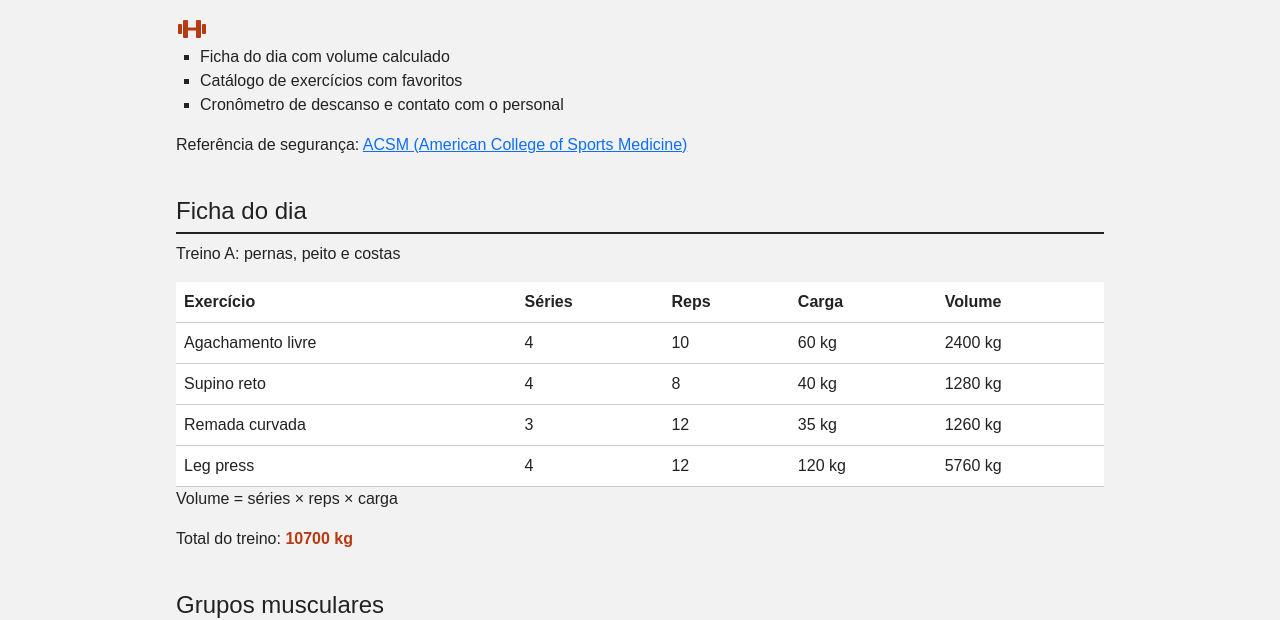
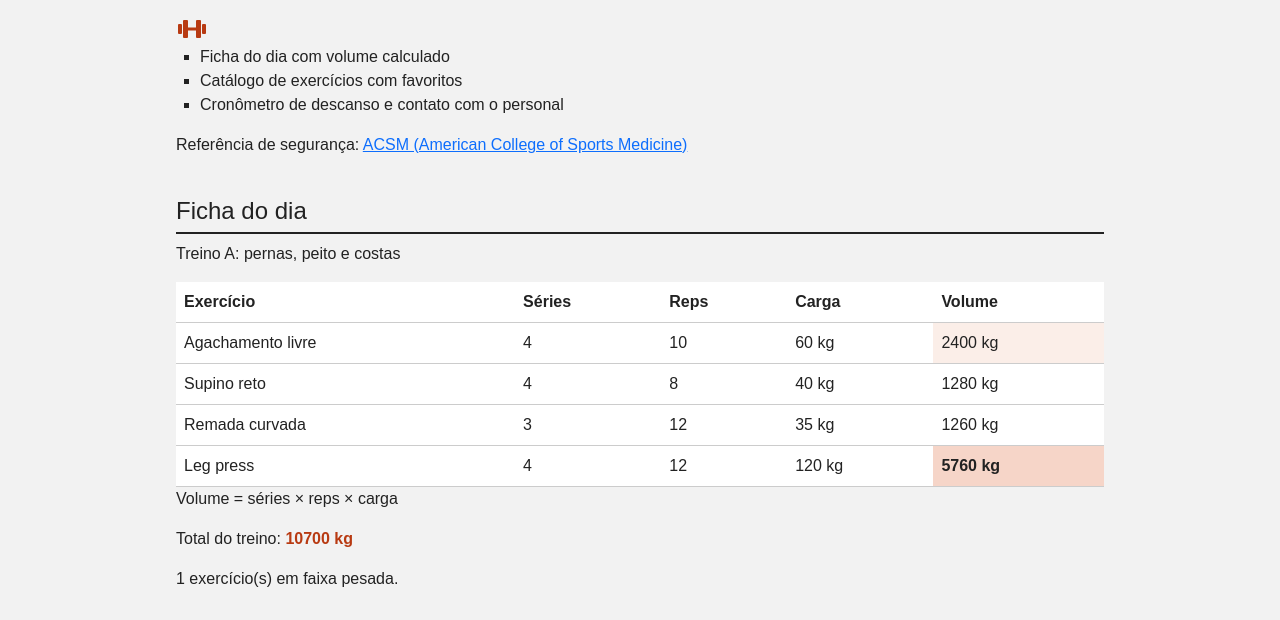
Before and after one commit to thiago536/projeto-integrador-frontend-thiago, a plain HTML site: page index.html in a window 1280 px wide. Shown: the part 192-812 px from the top of the page. Drawn offline with nearby package versions, Linux system fonts and the light colour scheme.

Commit message:
feat: calcula volume com map, filter e reduce e marca faixas com classList
Co-Authored-By: Claude Haiku 5.5 <noreply@anthropic.com>

```diff
--- a/css/style.css
+++ b/css/style.css
@@ -359,3 +359,13 @@ canvas {
     padding-left: 24px;
   }
 }
+
+/* Faixas de volume: o JavaScript escolhe a classe, o CSS decide a aparência */
+.faixa-pesado {
+  background-color: #f6d5c8;
+  font-weight: bold;
+}
+
+.faixa-medio {
+  background-color: #fbeee8;
+}
--- a/index.html
+++ b/index.html
@@ -70,6 +70,7 @@
       </table>
       <p>Volume = séries × reps × carga</p>
       <p class="total">Total do treino: <strong id="volume-total">–</strong></p>
+      <p id="resumo-ficha"></p>
     </section>
 
     <section>
--- a/js/script.js
+++ b/js/script.js
@@ -6,22 +6,49 @@ const treino = [
   { series: 4, reps: 12, carga: 120 }
 ];
 
+// Funções que calculam (não mexem na página e não alteram o array recebido)
+// Volume = séries x repetições x carga. multiplicador tem valor padrão 1
+function calcularVolume(exercicio, multiplicador = 1) {
+  return exercicio.series * exercicio.reps * exercicio.carga * multiplicador;
+}
+
+// Classifica o volume em três faixas e devolve o nome da classe CSS
+function classificarVolume(volume) {
+  if (volume >= 4000) {
+    return "pesado";
+  }
+  if (volume >= 2000) {
+    return "medio";
+  }
+  return "leve";
+}
+
+// Função que mexe na página: usa map, reduce e filter sobre a ficha
 function mostrarFicha() {
   const total = document.getElementById("volume-total");
+  const resumo = document.getElementById("resumo-ficha");
   if (!total) {
     return;
   }
 
   const celulas = document.getElementsByClassName("volume");
-  let soma = 0;
+  const volumes = treino.map(function (exercicio) {
+    return calcularVolume(exercicio);
+  });
+  const soma = volumes.reduce(function (acc, volume) {
+    return acc + volume;
+  }, 0);
+  const pesados = treino.filter(function (exercicio) {
+    return classificarVolume(calcularVolume(exercicio)) === "pesado";
+  });
 
-  for (let i = 0; i < treino.length; i++) {
-    const volume = treino[i].series * treino[i].reps * treino[i].carga;
-    celulas[i].textContent = volume + " kg";
-    soma = soma + volume;
+  for (let i = 0; i < volumes.length; i++) {
+    celulas[i].textContent = volumes[i] + " kg";
+    celulas[i].classList.add("faixa-" + classificarVolume(volumes[i]));
   }
 
   total.textContent = soma + " kg";
+  resumo.textContent = pesados.length + " exercício(s) em faixa pesada.";
 }
 
 mostrarFicha();
```
